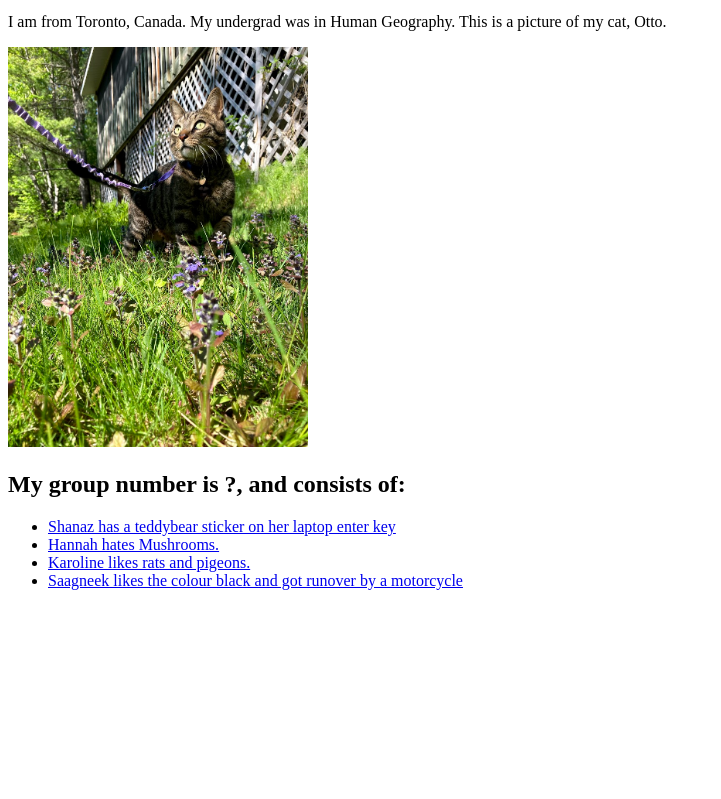
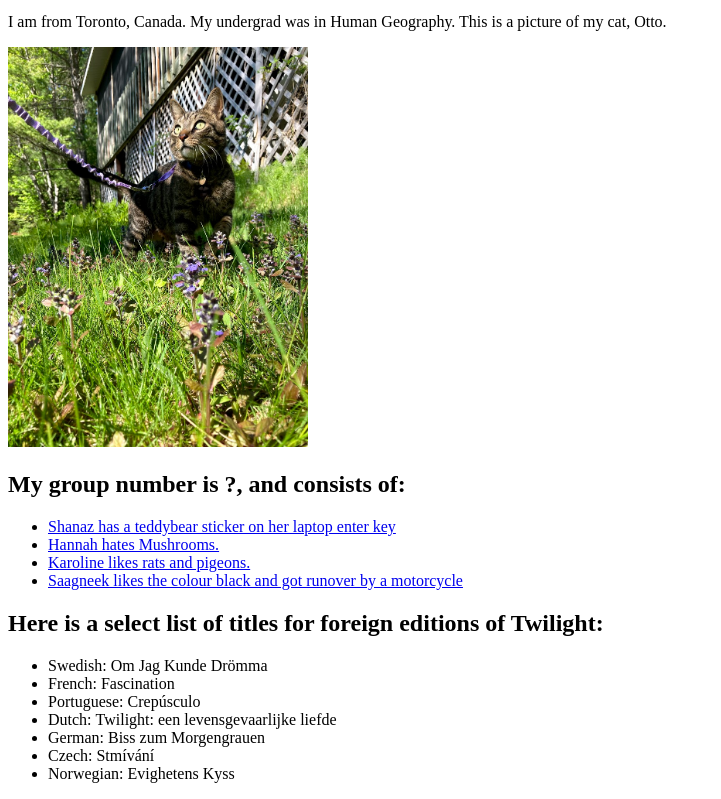
Before and after one commit to Vriesea/INST0018_23-24_uczca04, a plain HTML site: page index.html in a window 1280 px wide. Shown: the part 101-900 px from the top of the page, without its empty margins (0-721 px from the left). Before the commit the page ends 800 px from the top, so only its background shows below. Drawn offline with Linux system fonts and the light colour scheme.

Commit message:
Update index.html

```diff
--- a/index.html
+++ b/index.html
@@ -1,5 +1,5 @@
 <!DOCTYPE html>
-<html>
+<html lang="en">
 <head>
  <title>Astrid Chandler</title>
 </head>
@@ -15,6 +15,17 @@
   <li> <a href="https://karolinehansen.github.io/INST0018_23-24_uczckkh">Karoline likes rats and pigeons.</a></li>
   <li> <a href="https://saagneek.github.io/INST0018_23-24_uczcasu">Saagneek likes the colour black and got runover by a motorcycle </a></li>
  </ul>
+<h2>Here is a select list of titles for foreign editions of Twilight: </h2>
+ <ul>
+  <li>Swedish: <span lang="sv"> Om Jag Kunde Drömma </span></li>
+  <li>French: <span lang="fr"> Fascination </span></li>
+  <li>Portuguese: <span lang="pt"> Crepúsculo </span></li>
+  <li>Dutch: <span lang="nl"> Twilight: een levensgevaarlijke liefde </span></li>
+  <li>German: <span lang="de"> Biss zum Morgengrauen </span></li>
+  <li>Czech: <span lang="cs"> Stmívání </span></li>
+  <li>Norwegian: <span lang="no"> Evighetens Kyss </span></li>
+ </ul>
+
 
 
 </body>
```
